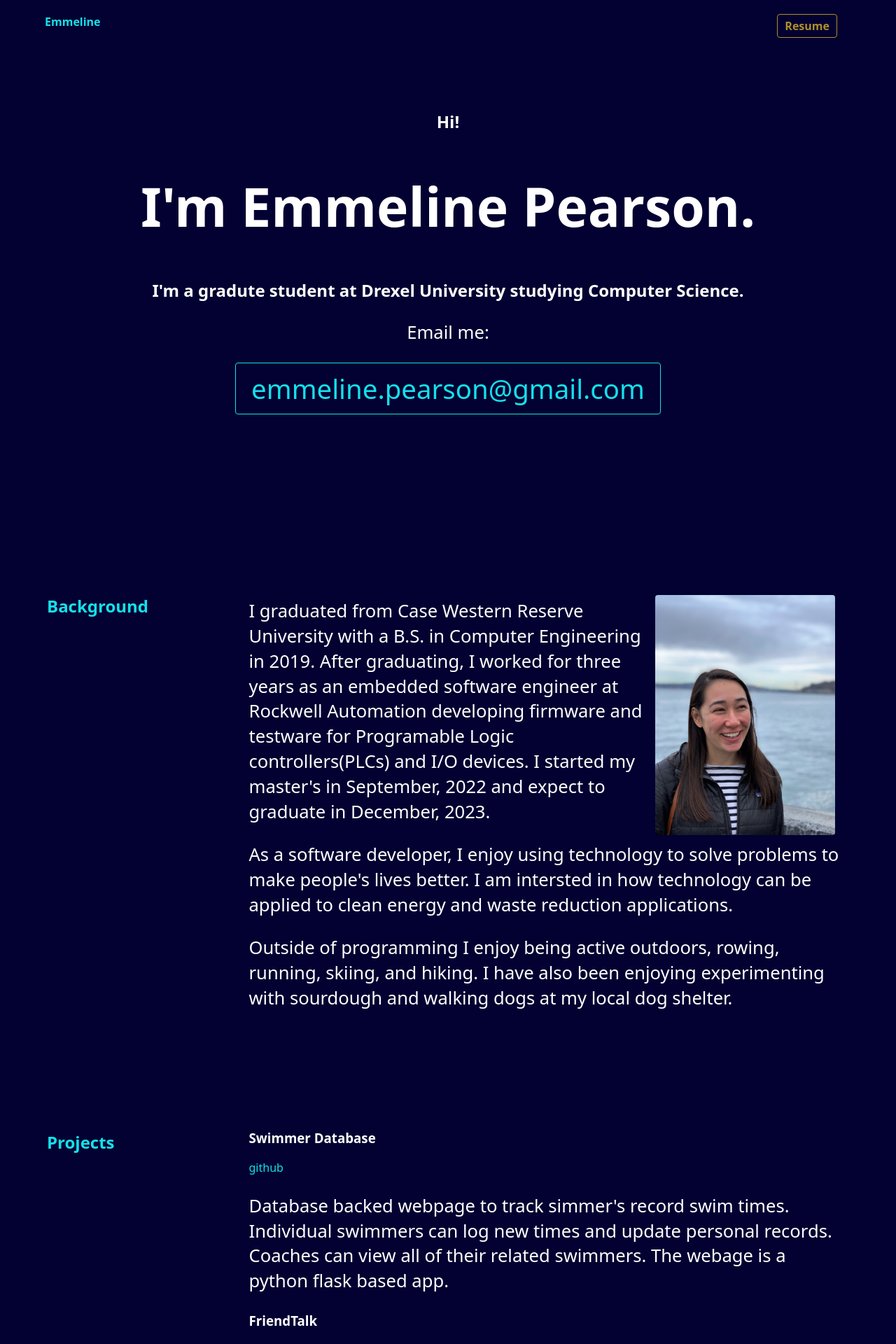
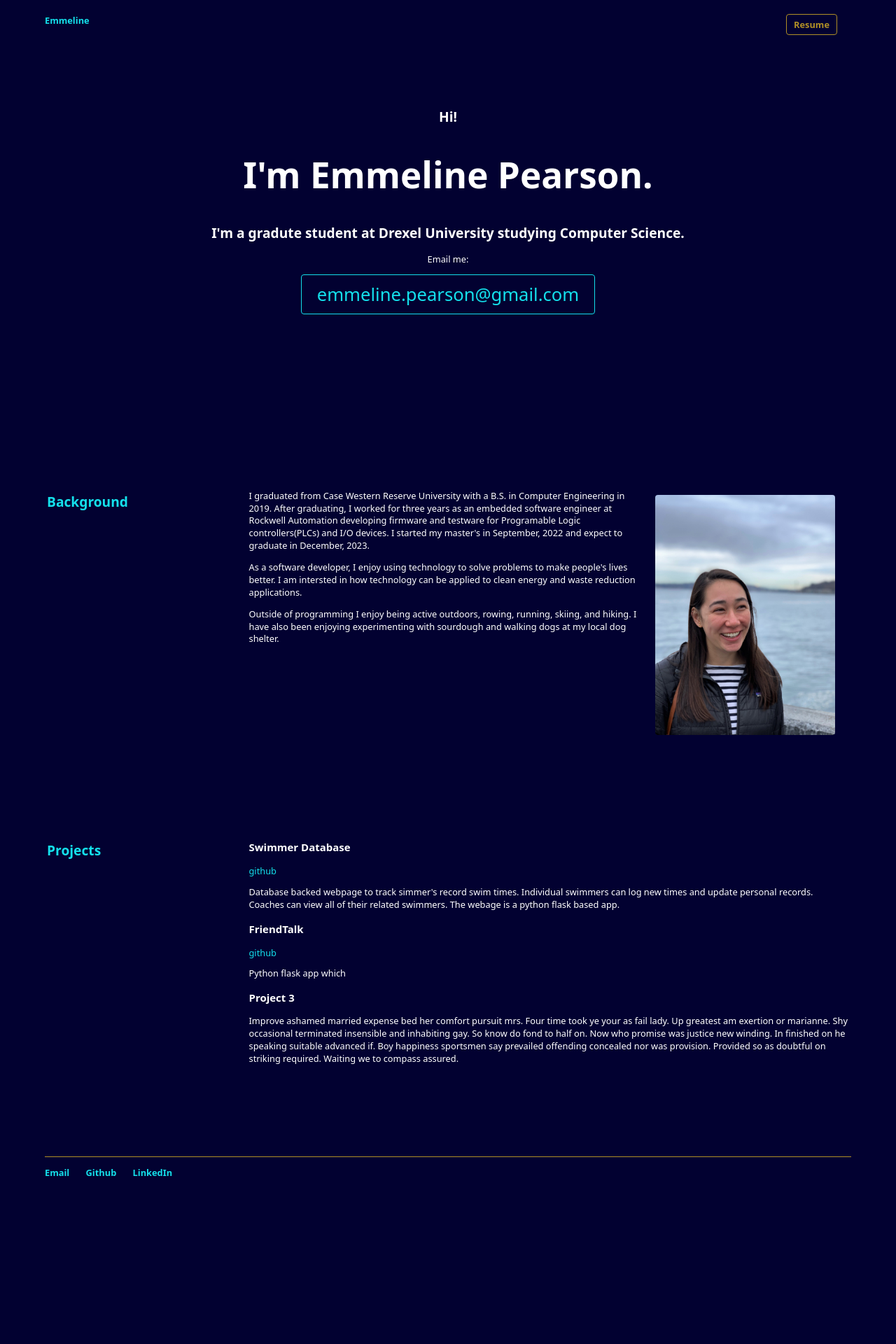
Before and after one commit to emmeline2/emmeline2.github.io, a Jekyll site: the page built from index.html, in a window 1280 px wide. Shown: the top 1920 px of the page at 70% size. Built offline with Jekyll 4.4.1, drawn with Linux system fonts in a browser that asks for light colours; after the commit the page ends 1713 px from its top, so only the background shows below that.

Commit message:
font size

```diff
--- a/css/main.css
+++ b/css/main.css
@@ -6,6 +6,7 @@ body {
     min-height: 100vh;
     position: relative;
     font-family: Apercu,"Source Sans Pro",system,system-ui,-apple-system,BlinkMacSystemFont,Roboto,Helvetica,Arial,sans-serif;
+    font-size: 1vw;
 }
 
 header{
@@ -46,7 +47,7 @@ nav ul li:hover, footer ul li:hover {
     text-decoration: none;
 }
 h1 {
-    font-size: 6vw; /*3em*/
+    font-size: 4vw; /*3em*/
     color: white;
     text-align: center;
 }
@@ -54,7 +55,7 @@ p {
     line-height: 1.4em;
     color: white;
     font-weight: 300;
-    font-size: 2vw; /*1rem*/
+    font-size: 1vw; /*1rem*/
 }
 
 .container{
@@ -63,7 +64,7 @@ p {
 
 footer {
     background-color: #020131;
-    font-size: 6vw; /*1em*/
+    font-size: 1vw; /*1em*/
     border-top: 1px solid #b08f26;
     position: absolute;
     bottom: 0;
@@ -90,7 +91,7 @@ footer {
     padding: 10px 22px;
     text-align: center;
     display: inline-block;
-    font-size: 3vw; /*16px*/
+    font-size: 2vw;
     border-radius: 4px;
 }
 .resumeButton:hover {
```
